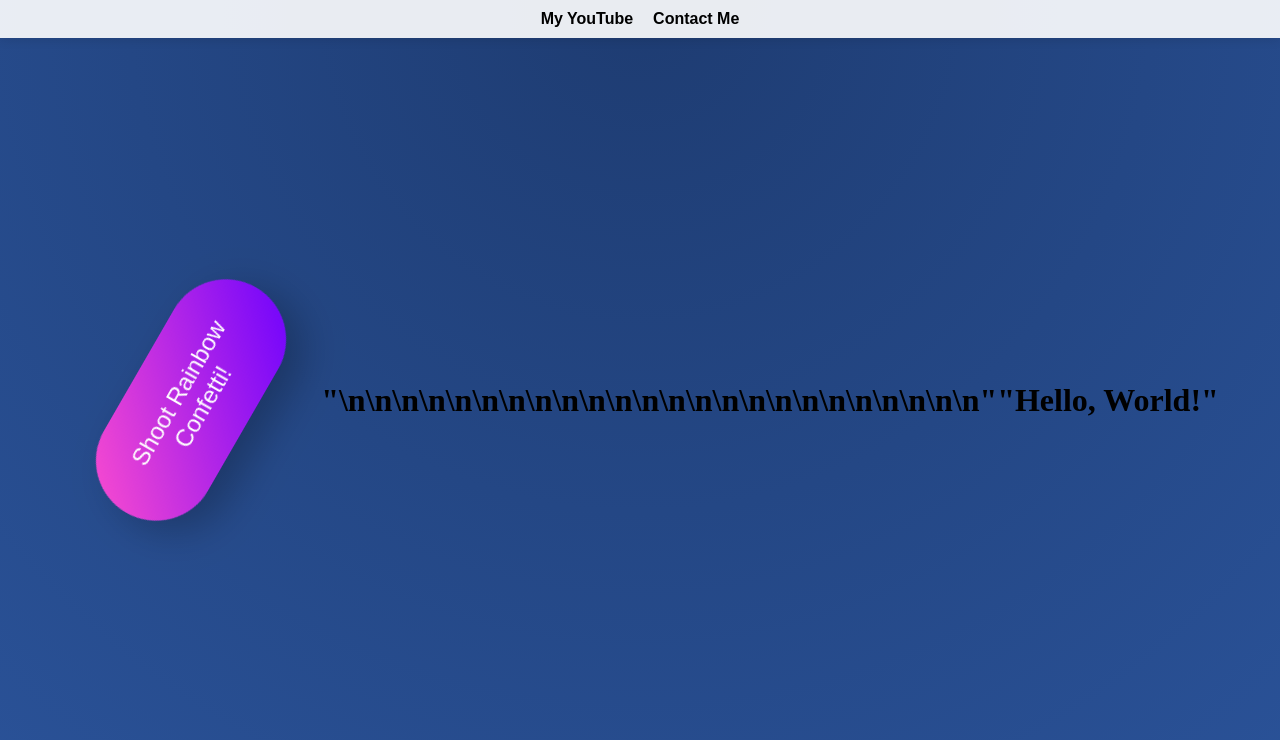
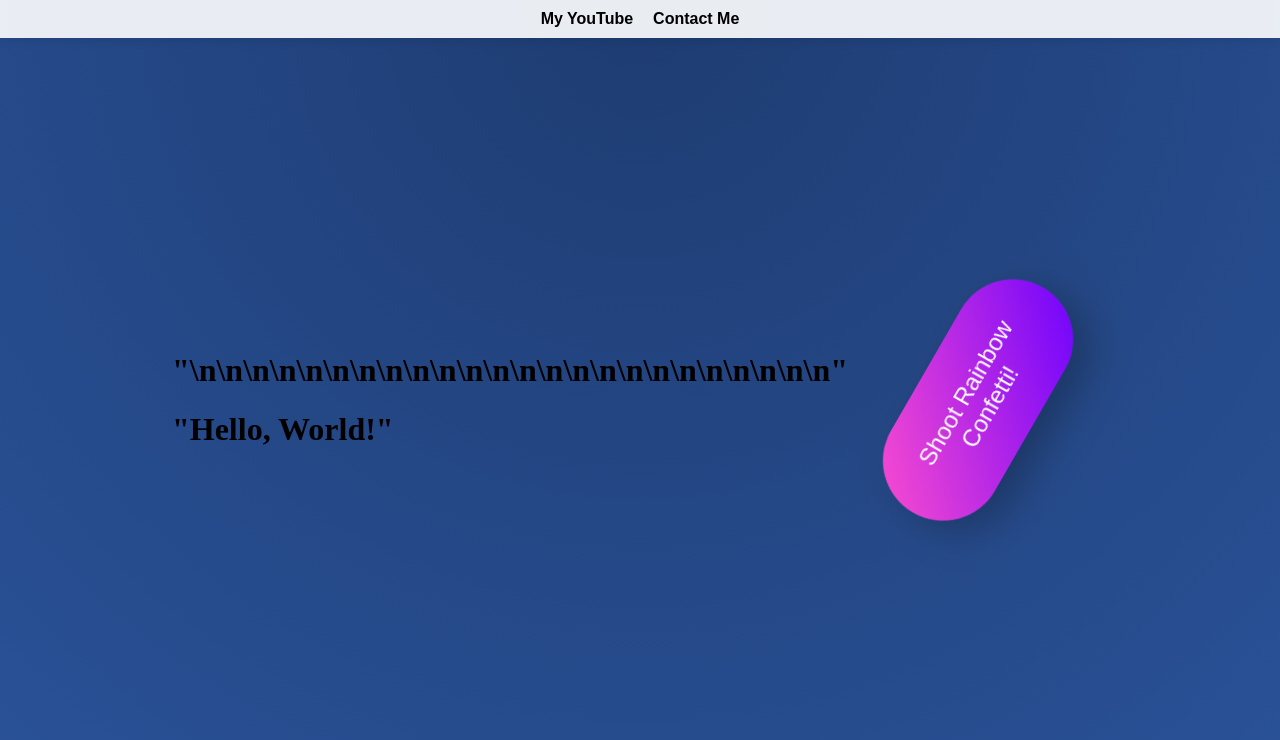
Before and after one commit to brutalthebigone/btbo-tuffsite.io, a plain HTML site: page index.html in a window 1280 px wide. Drawn offline with Linux system fonts and the light colour scheme.

Commit message:
Another edit to my w site

```diff
--- a/index.html
+++ b/index.html
@@ -13,10 +13,13 @@
       <a href="mailto:ferutyay@gmail.com">Contact Me</a>
     </nav>
   </header>
+
+  <main class="page-content">
+    <h1>"\n\n\n\n\n\n\n\n\n\n\n\n\n\n\n\n\n\n\n\n\n\n\n\n"</h1>
+    <h1>"Hello, World!"</h1>
+  </main>
+
   <script src="script.js"></script>
-
-  <h1>"\n\n\n\n\n\n\n\n\n\n\n\n\n\n\n\n\n\n\n\n\n\n\n\n"</h1>
-  <h1>"Hello, World!"</h1>
 </body>
 
 
```
